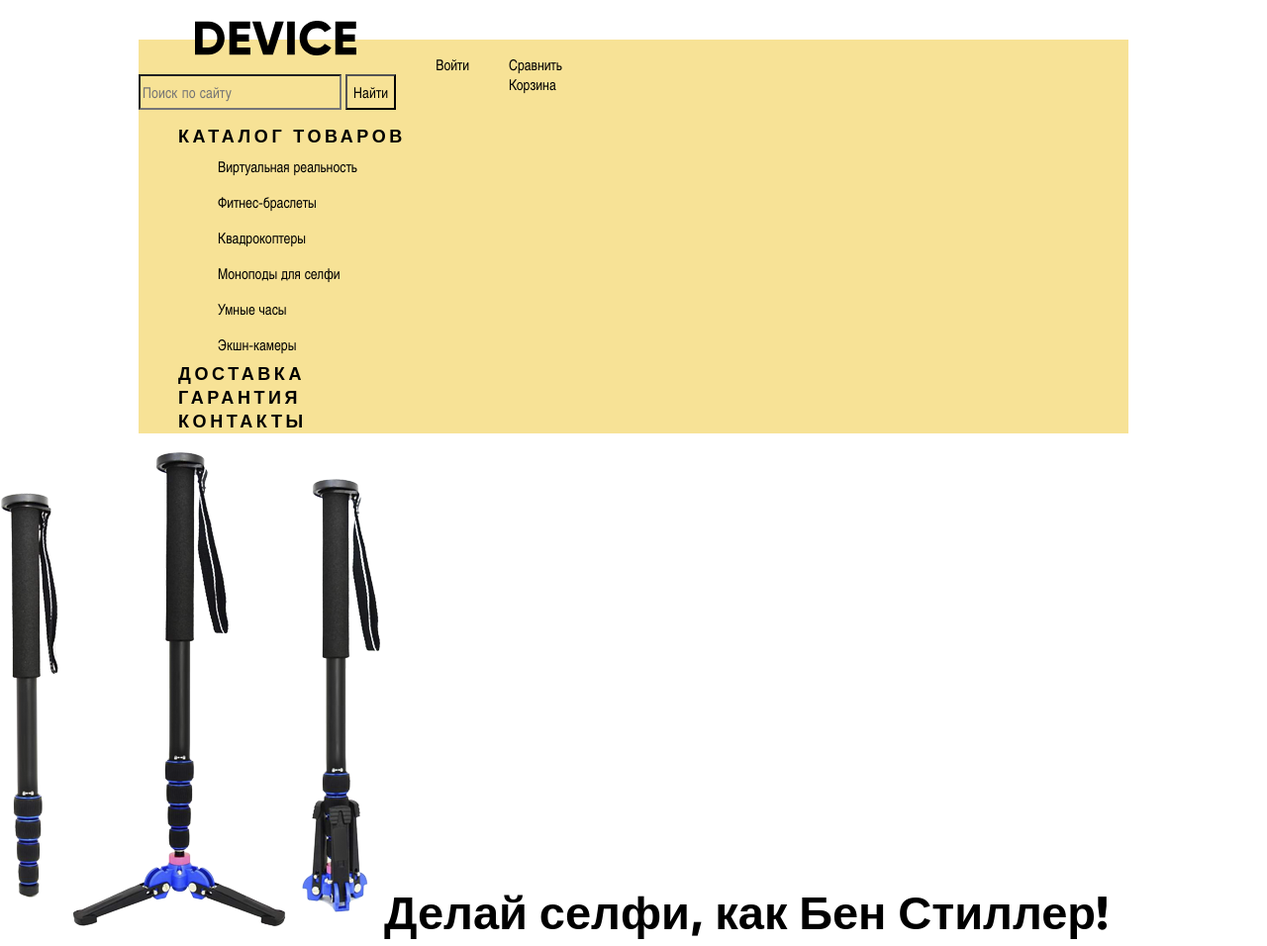
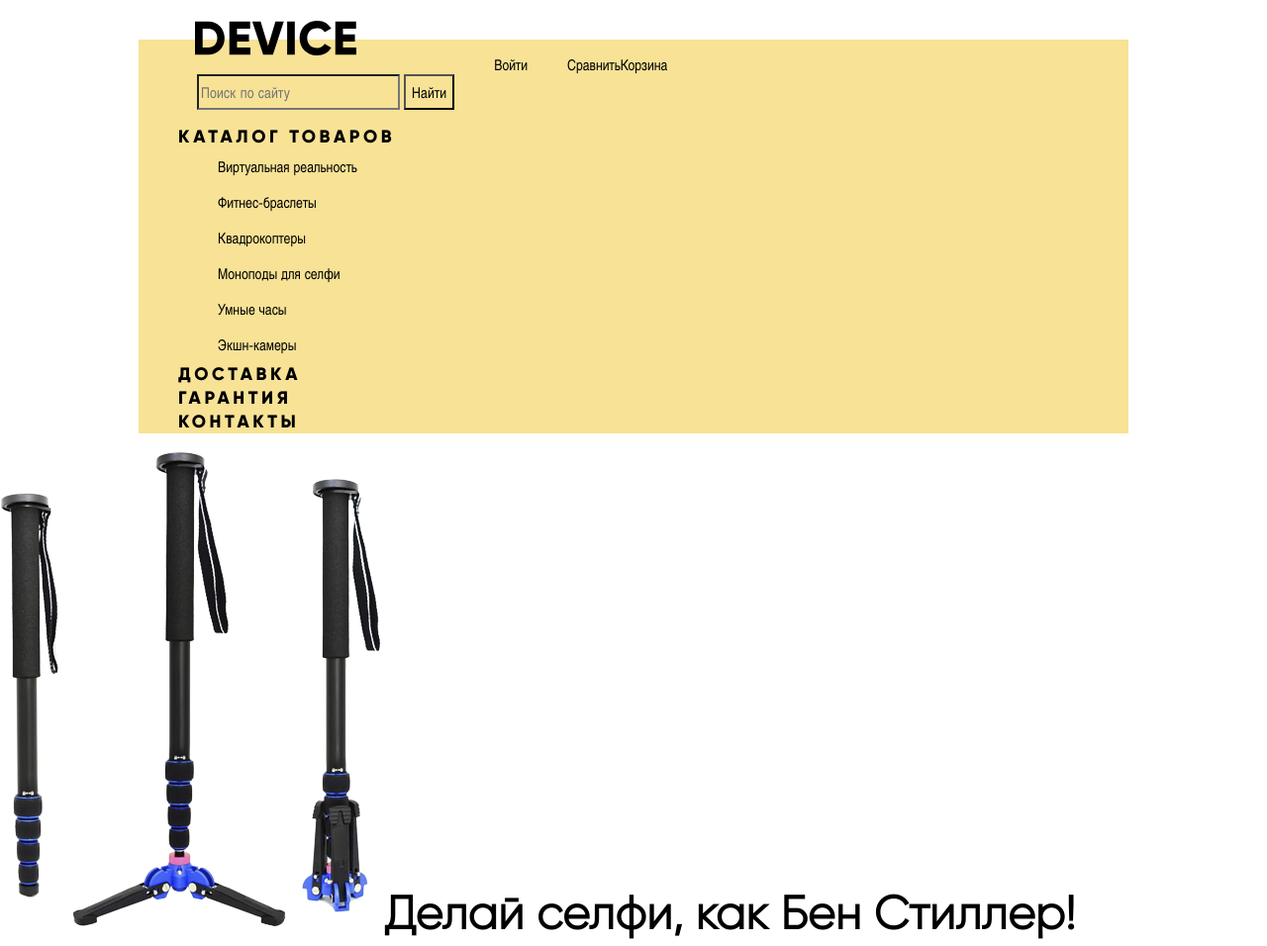
Before and after one commit to sergeiwerty/182665-device, a plain HTML site: page index.html in a window 1280 px wide. Shown: the top 956 px of the page at 99% size. Drawn offline with nearby package versions, Linux system fonts and the light colour scheme.

Commit message:
Исправление шрифтов

```diff
--- a/css/style.css
+++ b/css/style.css
@@ -1,17 +1,19 @@
 @font-face {
 		font-family: "Gilroy";
 		src:
-			local("gilroy-light-webfont.woff2"),
-			url(../fonts/gilroy-light-webfont.woff2) format("woff2");
+			local("gilroylight.woff2"),
+			url(../fonts/gilroylight.woff2) format("woff2"),
+			url(../fonts/gilroylight.woff) format("woff");
 			font-weight: 300;
 			font-style: normal;
 }
 
 @font-face {
-		font-family: "Gilroy";
+		font-family: "gilroy-extrabold";
 		src:
-			local("gilroy-extrabold-webfont.woff2"),
-			url(../fonts/gilroy-extrabold-webfont.woff2) format("woff2");
+			local("gilroyextrabold.woff2"),
+			url(../fonts/gilroyextrabold.woff2) format("woff2"),
+			url(../fonts/gilroyextrabold.woff) format("woff");
 			font-weight: 800;
 			font-style: normal;
 }
@@ -48,8 +50,22 @@ body {
 	opacity: 0.3;
 }
 
+.search_interface-purchase_wrapper {
+	display: flex;
+}
+
+.lists-wrapper {
+	display: flex;
+	justify-content: flex-end;
+}
+
+.purchase-wrapper {
+	display: flex;
+}
+
 .search_interface-purchase_wrapper form {
 	margin-top: 35px;
+	margin-left: 59px;
 }
 
 .search-input {
@@ -114,9 +130,9 @@ a {
 
 .navigation_item>a,
 .devices-slider a {
-	font-family: "Gilroy", "Arial Black", sans-serif;
+	font-family: "gilroy-extrabold", "Arial Black", sans-serif;
 	font-size: 18px;
-	font-weight: 800;
+	/*font-weight: 800;*/
 	line-height: 24px;
 	letter-spacing: 0.2em;
 	font-style: normal;
--- a/index.html
+++ b/index.html
@@ -17,17 +17,23 @@
 					<input class="search-input" type="search" name="device-search" placeholder="Поиск по сайту">
 					<input class="search-button" type="submit" name="search-request" value="Найти">
 				</form>
+
+				<div class="lists-wrapper">
 					<ul class="index-interface_list">
 							<li class="index-interface_item"><a class="interface-anchor" href="sign-in.html">Войти</a></li>
 					</ul>
 					<ul class="purchase-list">
+						<div class="purchase-wrapper">
 							<li class="purchase-item"><a class="interface-anchor" href="comparison.html">Сравнить</a></li>
 							<li class="purchase-item"><a class="interface-anchor" href="basket.html">Корзина</a></li>
+						</div>
 					</ul>
+				</div>
+
 			</div>
 			<nav class="main-navigation">
 				<ul class="navigation_list">
-					<li class="navigation_item" ><a href="#">Каталог товаров</a>
+					<li class="navigation_item" ><a class="catalog-open" href="#">Каталог товаров</a>
 						<ul class="catalog_list">
 							<li class="catalog_list_item">
 								<a href="virtual.html">Виртуальная реальность</a>
```
Also changed, not shown: fonts/gilroy-extrabold-webfont.woff2 (deleted), fonts/gilroy-light-webfont.woff2 (deleted), fonts/gilroyextrabold.woff (added), fonts/gilroyextrabold.woff2 (added), fonts/gilroylight.woff (added), fonts/gilroylight.woff2 (added). Lines whose indentation alone changed are shown as unchanged.
